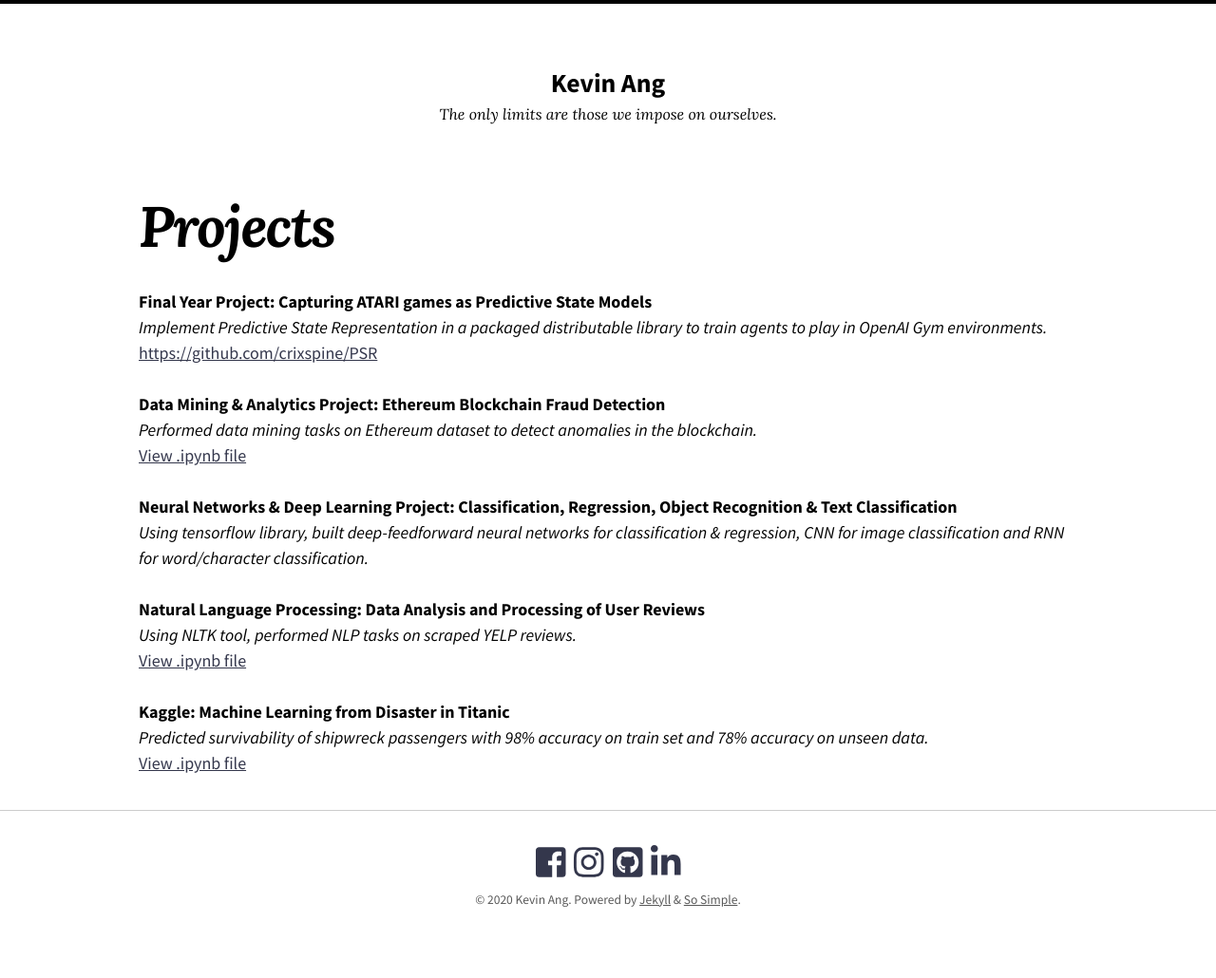
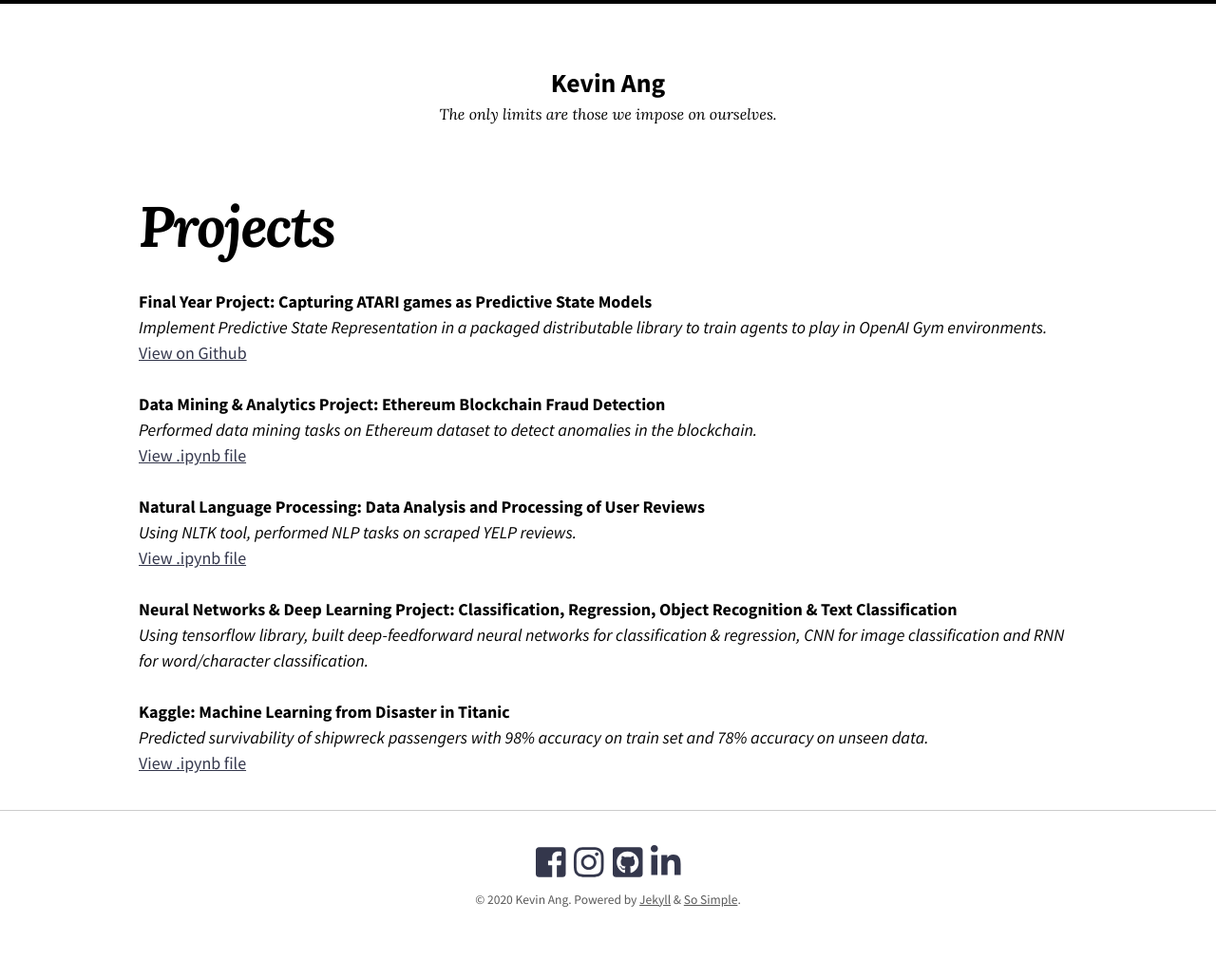
Before and after one commit to crixspine/site, a Jekyll site: the page built from projects/index.md, in a window 1280 px wide. Shown: the whole page at 95% size. Built offline with Jekyll 4.4.1, drawn with Linux system fonts in a browser that asks for light colours; nearby versions of some CDN libraries.

```diff
--- a/_config.yml
+++ b/_config.yml
@@ -17,7 +17,7 @@ remote_theme: jekyll-theme-so-simple
 locale: en-US
 title: "Kevin Ang"
 description: "The only limits are those we impose on ourselves."
-url:
+url: https://kevinang.tech
 logo: # path of site logo, e.g. "/images/logo.png"
 date_format: "%B %-d, %Y"
 read_time: true
--- a/projects/index.md
+++ b/projects/index.md
@@ -6,19 +6,19 @@ permalink: /projects/
 
 **Final Year Project: Capturing ATARI games as Predictive State Models**
 *Implement Predictive State Representation in a packaged distributable library to train agents to play in OpenAI Gym environments.*
-[https://github.com/crixspine/PSR](https://github.com/crixspine/PSR)
+[View on Github](https://github.com/crixspine/PSR)
 
 **Data Mining & Analytics Project: Ethereum Blockchain Fraud Detection**
 *Performed data mining tasks on Ethereum dataset to detect anomalies in the blockchain.*
 [View .ipynb file](https://gist.github.com/crixspine/dade76610bb5e94e80d5f738930774a5)
 
-**Neural Networks & Deep Learning Project: Classification, Regression, Object Recognition & Text Classification**
-*Using tensorflow library, built deep-feedforward neural networks for classification & regression, CNN for image classification and RNN for word/character classification.*
-
 **Natural Language Processing: Data Analysis and Processing of User Reviews**
 *Using NLTK tool, performed NLP tasks on scraped YELP reviews.*
 [View .ipynb file](https://gist.github.com/crixspine/d76b8c27de0248a9c51172b12af8feb6)
 
+**Neural Networks & Deep Learning Project: Classification, Regression, Object Recognition & Text Classification**
+*Using tensorflow library, built deep-feedforward neural networks for classification & regression, CNN for image classification and RNN for word/character classification.*
+
 **Kaggle: Machine Learning from Disaster in Titanic**
 *Predicted survivability of shipwreck passengers with 98% accuracy on train set and 78% accuracy on unseen data.*
 [View .ipynb file](https://gist.github.com/crixspine/d64e7171e6ede88d589d92de1826b193)
```
Also changed, not shown: index.md (+2 -0 lines).
